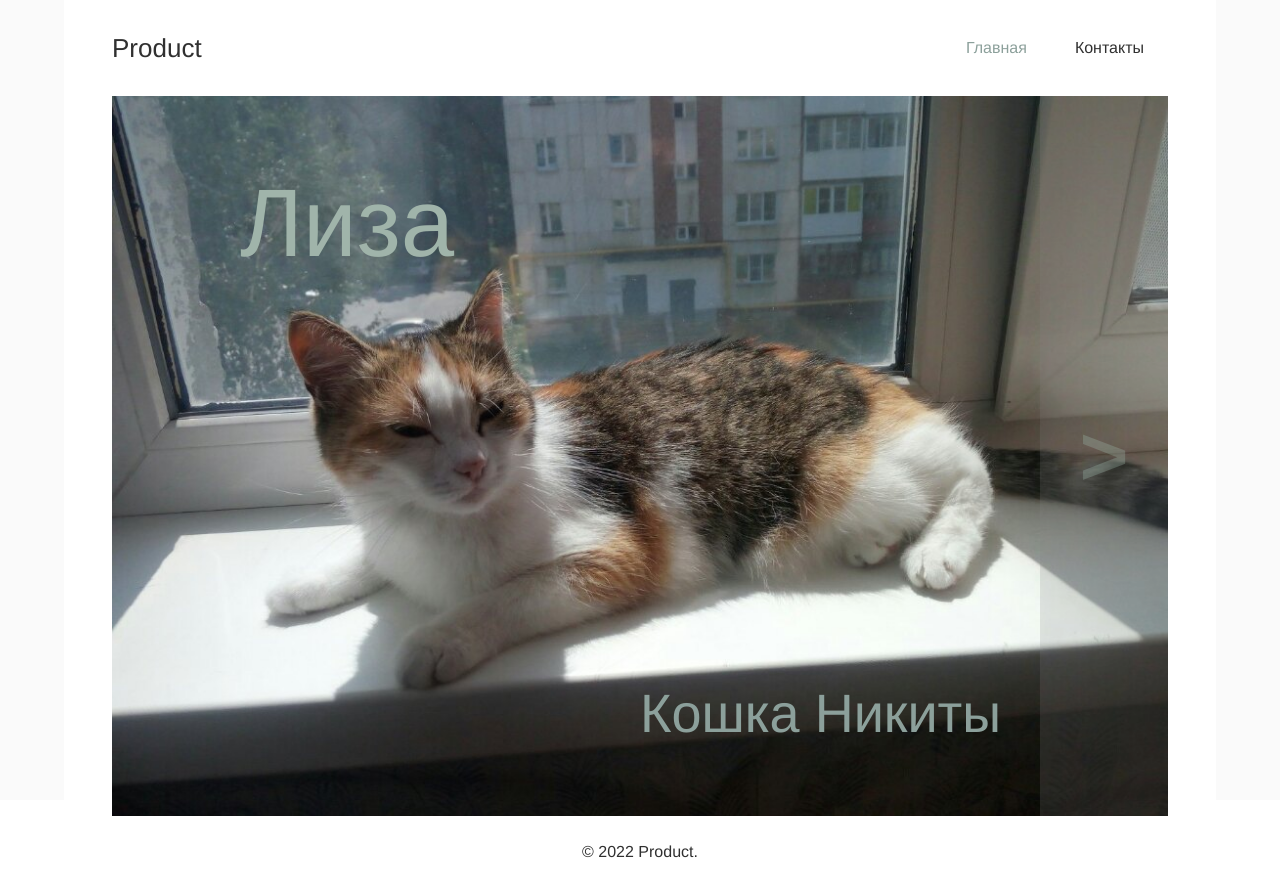
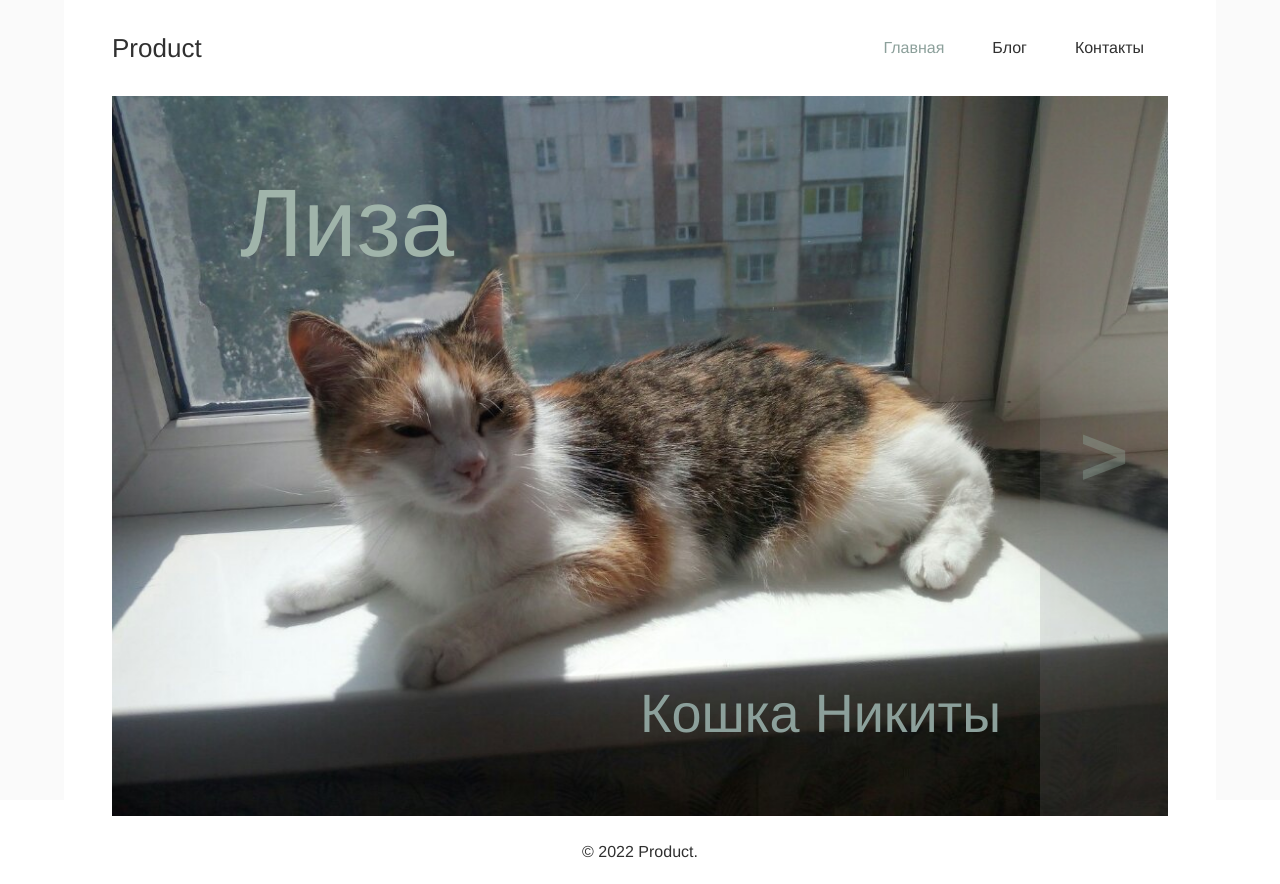
Before and after one commit to Karavella03/vue-project, a Vue app: page / in a window 1280 px wide. Built offline with nearby package versions, Linux system fonts and the light colour scheme.

Commit message:
Implement blog module wrapper and route

```diff
--- a/src/common/useRouter.ts
+++ b/src/common/useRouter.ts
@@ -11,7 +11,7 @@ export interface IUseRouter {
 
 export const useRouter = (): IUseRouter => {
   const store = useStore<State>();
-  const hash = computed(() => store.state.locationHash);
+  const hash = computed(() => store.state.locationHash.toLowerCase());
   const CurrentPage = computed(() => {
     if (hash.value in RouterMap) {
       return RouterMap[hash.value as RoutesEnum];
--- a/src/constants/headerButtons.ts
+++ b/src/constants/headerButtons.ts
@@ -9,6 +9,10 @@ export const HEADER_BUTTONS: IHeaderButton[] = [
     route: RoutesEnum.MAIN,
   },
   {
+    title: 'Блог',
+    route: RoutesEnum.BLOG,
+  },
+  {
     title: 'Контакты',
     route: RoutesEnum.CONTACTS,
   },
--- a/src/constants/routes.ts
+++ b/src/constants/routes.ts
@@ -1,10 +1,12 @@
 import { Component } from 'vue';
 import Contacts from '@/modules/Contacts';
 import Main from '@/modules/Main';
+import Blog from '@/modules/Blog';
 
 export enum RoutesEnum {
   MAIN = '/',
   CONTACTS = '/contacts',
+  BLOG = '/blog',
 }
 
 export type RouterMap = {
@@ -14,4 +16,5 @@ export type RouterMap = {
 export const RouterMap: RouterMap = {
   [RoutesEnum.CONTACTS]: Contacts,
   [RoutesEnum.MAIN]: Main,
+  [RoutesEnum.BLOG]: Blog,
 };
--- /dev/null
+++ b/src/modules/Blog/BlogWrapper.vue
@@ -0,0 +1,9 @@
+<script setup lang="ts">
+import ViewContainer from '@/components/ViewContainer';
+</script>
+
+<script lang="ts">
+export default {};
+</script>
+
+<template><ViewContainer>Blog</ViewContainer></template>
--- /dev/null
+++ b/src/modules/Blog/index.ts
@@ -0,0 +1,2 @@
+import BlogWrapper from './BlogWrapper.vue';
+export default BlogWrapper;
```
